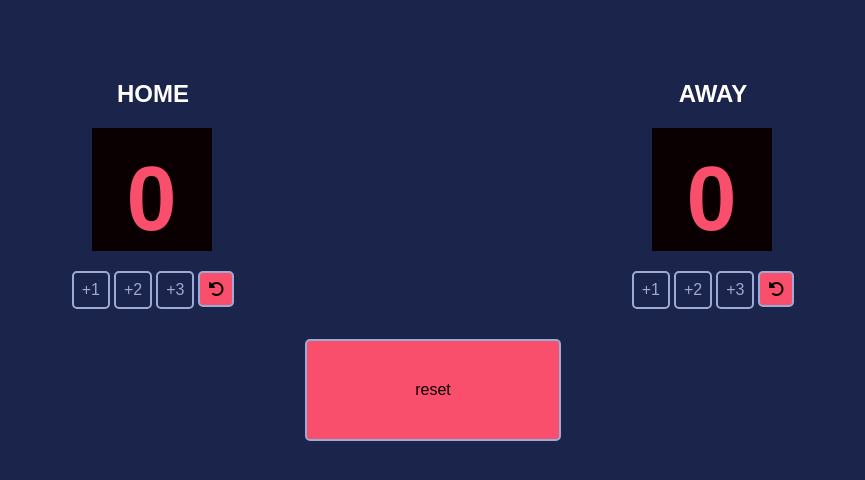
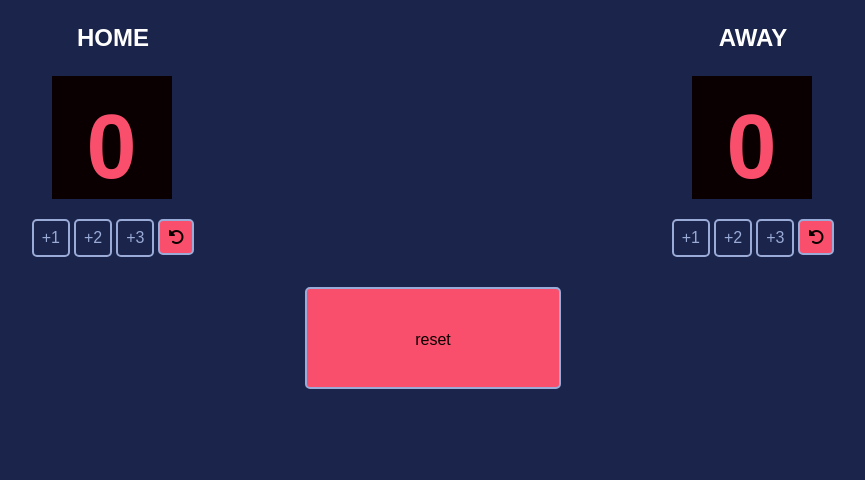
Before and after one commit to esthy13/BasketBall_ScoreBoard, a website built with Vite: page index.html in a window 1280 px wide. Shown: the whole page, without its empty margins (207-1072 px from the left). Built offline with nearby package versions, Linux system fonts and the light colour scheme; a web font is replaced by a local one.

Commit message:
solving styling issues

```diff
--- a/index.css
+++ b/index.css
@@ -1,11 +1,9 @@
 * {
     box-sizing: border-box;
-    margin: 0;
-    padding: 0;
 }
 
 body {
-    margin: 10vh;
+    margin: 0;
     text-align: center;
     background-color: #1B244A;
 }
@@ -48,6 +46,7 @@ body > button {
     width: 20vw;
     height: 8vw;
     margin: 30px;
+    padding-bottom: 5px;
     font-size: medium;
 }
 
```
